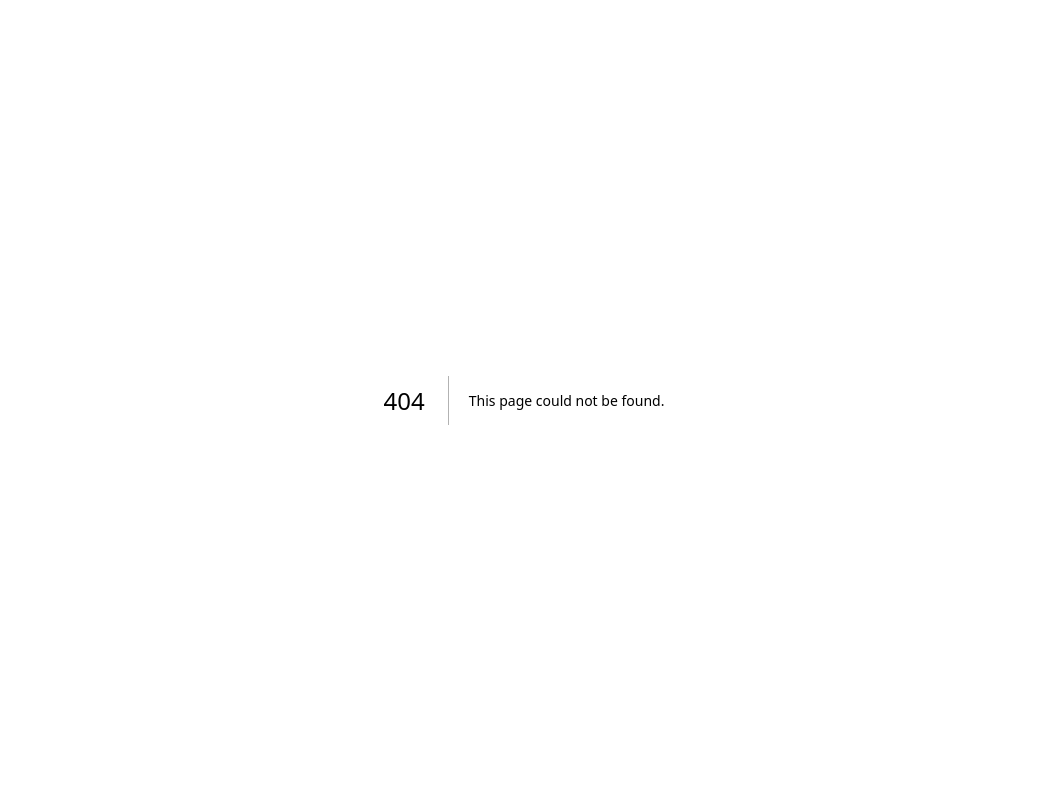
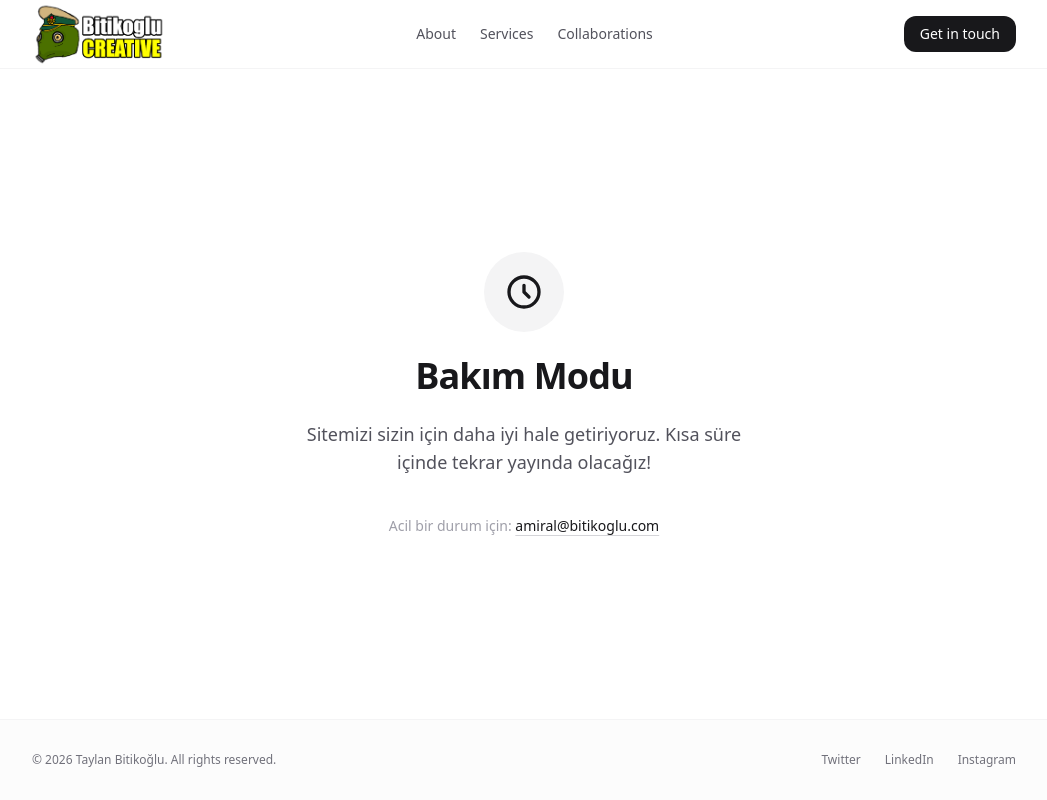
Before and after one commit to bitikoglu/bitikogluWeb, a Next.js app: page /maintenance in a window 1280 px wide. Before the commit this address had no page. Shown: the whole page, without its empty margins (116-1163 px from the left). Built offline with nearby package versions, Linux system fonts and the light colour scheme.

Commit message:
maintanance mode again

```diff
--- /dev/null
+++ b/app/maintenance/page.tsx
@@ -0,0 +1,42 @@
+import { Header } from "@/components/Header";
+import { Footer } from "@/components/Footer";
+
+export default function Maintenance() {
+    return (
+        <div className="flex min-h-screen flex-col bg-white dark:bg-zinc-900">
+            <Header />
+            <main className="flex-1 flex flex-col items-center justify-center p-5 text-center">
+                <div className="max-w-md space-y-6">
+                    <div className="inline-flex h-20 w-20 items-center justify-center rounded-full bg-zinc-100 dark:bg-zinc-800">
+                        <svg
+                            className="h-10 w-10 text-zinc-900 dark:text-zinc-50"
+                            fill="none"
+                            stroke="currentColor"
+                            viewBox="0 0 24 24"
+                            xmlns="http://www.w3.org/2000/svg"
+                        >
+                            <path
+                                strokeLinecap="round"
+                                strokeLinejoin="round"
+                                strokeWidth={2}
+                                d="M12 8v4l3 3m6-3a9 9 0 11-18 0 9 9 0 0118 0z"
+                            />
+                        </svg>
+                    </div>
+                    <h1 className="text-4xl font-bold tracking-tight text-zinc-900 dark:text-zinc-50">
+                        Bakım Modu
+                    </h1>
+                    <p className="text-lg text-zinc-600 dark:text-zinc-400">
+                        Sitemizi sizin için daha iyi hale getiriyoruz. Kısa süre içinde tekrar yayında olacağız!
+                    </p>
+                    <div className="pt-4">
+                        <p className="text-sm font-medium text-zinc-400 dark:text-zinc-500">
+                            Acil bir durum için: <a href="mailto:amiral@bitikoglu.com" className="text-zinc-900 dark:text-zinc-100 underline decoration-zinc-300 dark:decoration-zinc-700 underline-offset-4">amiral@bitikoglu.com</a>
+                        </p>
+                    </div>
+                </div>
+            </main>
+            <Footer />
+        </div>
+    );
+}
--- a/app/middleware.ts
+++ /dev/null
@@ -1,10 +0,0 @@
-import { NextResponse } from 'next/server'
-import type { NextRequest } from 'next/server'
-
-export function middleware(request: NextRequest) {
-    const isMaintenance = process.env.MAINTENANCE === 'true'
-
-    if (isMaintenance && request.nextUrl.pathname !== '/maintenance') {
-        return NextResponse.redirect(new URL('/maintenance', request.url))
-    }
-}
--- /dev/null
+++ b/middleware.ts
@@ -0,0 +1,28 @@
+import { NextResponse } from 'next/server'
+import type { NextRequest } from 'next/server'
+
+export function middleware(request: NextRequest) {
+    const isMaintenance = process.env.MAINTENANCE === 'true'
+    const pathname = request.nextUrl.pathname
+
+    // Statik dosyaları, resimleri ve api rotalarını hariç tut
+    if (
+        pathname.startsWith('/_next') ||
+        pathname.startsWith('/api') ||
+        pathname.startsWith('/images') ||
+        pathname.includes('favicon.ico') ||
+        pathname === '/maintenance'
+    ) {
+        return NextResponse.next()
+    }
+
+    if (isMaintenance) {
+        return NextResponse.redirect(new URL('/maintenance', request.url))
+    }
+
+    return NextResponse.next()
+}
+
+export const config = {
+    matcher: ['/((?!api|_next/static|_next/image|favicon.ico).*)'],
+}
```
